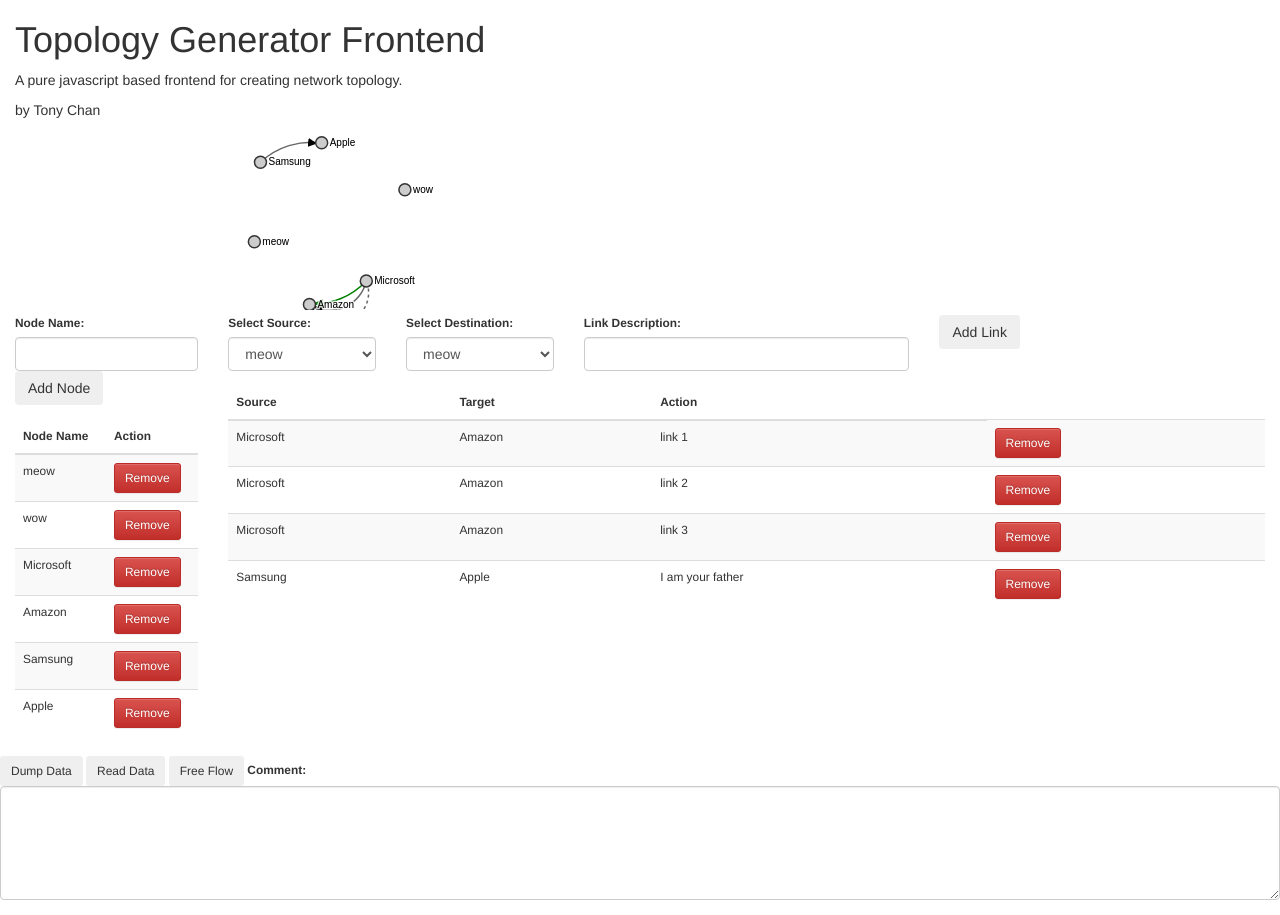
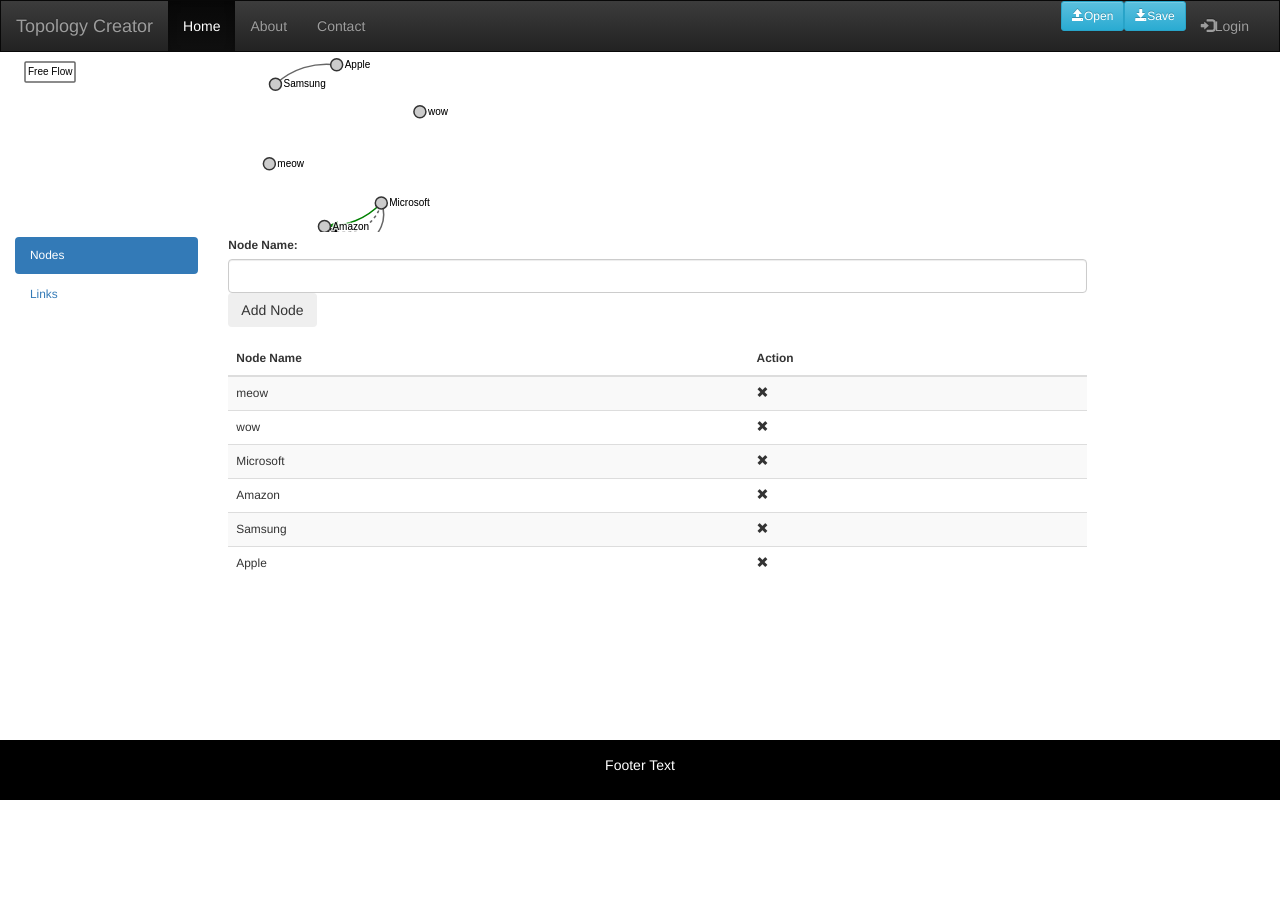
Before and after one commit to bakenekonote/D3TopologyCreator, a plain HTML site: page index.html in a window 1280 px wide. After the commit the page ends 800 px from the top, so only its background shows below. Drawn offline with nearby package versions, Linux system fonts and the light colour scheme.

Commit message:
link deletion bugfix and UI cleanup

```diff
--- a/creator.css
+++ b/creator.css
@@ -4,15 +4,15 @@ path.link {
   stroke-width: 1.5px;
 }
 
-marker#licensing {
+marker#new {
   fill: green;
 }
 
-path.link.licensing {
+path.link.new {
   stroke: green;
 }
 
-path.link.resolved {
+path.link.down {
   stroke-dasharray: 0, 2 1;
 }
 
@@ -32,3 +32,18 @@ text.shadow {
   stroke-width: 3px;
   stroke-opacity: .8;
 }
+
+rect {
+  fill: white;
+  stroke: #666;
+  stroke-width: 1.5px;
+}
+
+.footer {
+  position: absolute;
+  bottom: 0;
+  width: 100%;
+  /* Set the fixed height of the footer here */
+  height: 60px;
+  background-color: black;
+}
--- a/creator.js
+++ b/creator.js
@@ -24,12 +24,12 @@ var links = [{
   source: find_node('Microsoft'),
   target: find_node('Amazon'),
   desc: "link 1",
-  type: "licensing"
+  type: "new"
 }, {
   source: find_node('Microsoft'),
   target: find_node('Amazon'),
   desc: "link 2",
-  type: "suit"
+  type: "down"
 }, {
   source: find_node('Samsung'),
   target: find_node('Apple'),
@@ -39,7 +39,7 @@ var links = [{
   source: find_node('Microsoft'),
   target: find_node('Amazon'),
   desc: "link 3",
-  type: "resolved"
+  type: "overload"
 }];
 
 update_data();
@@ -59,13 +59,13 @@ var svg = d3.select("#drawhere").append("svg:svg")
   .attr("width", w)
   .attr("height", h);
 
-var linkgroup = svg.append("svg:g")
-var nodegroup = svg.append("svg:g")
+var linkgroup = svg.append("svg:g");
+var nodegroup = svg.append("svg:g");
 
 
 // Per-type markers, as they don't inherit styles.
 svg.append("svg:defs").selectAll("marker")
-  .data(["suit", "licensing", "resolved"])
+  .data(["new", "down", "overload"])
   .enter().append("svg:marker")
   .attr("id", String)
   .attr("viewBox", "0 -5 10 10")
@@ -76,6 +76,23 @@ svg.append("svg:defs").selectAll("marker")
   .attr("orient", "auto")
   .append("svg:path")
   .attr("d", "M0,-5L10,0L0,5");
+
+// add a free flow button
+svg.append("svg:rect")
+  .attr("x", 10)
+  .attr("y", 10)
+  .attr("width", 50)
+  .attr("height", 20)
+  .attr("rx", 1)
+  .attr("ry", 1)
+  .on("click", freeflow);
+
+  // add a free flow button
+svg.append("svg:text")
+  .attr("x", 13)
+  .attr("y", 23)
+  .text("Free Flow")
+  .on("click", freeflow);
 
 var path = linkgroup.selectAll("path");
 var circle = nodegroup.selectAll("circle");
@@ -162,9 +179,10 @@ function removeNode(key){
   update_link_select();
 }
 
-function removeLink(src, tgt){
+function removeLink(src, tgt, linknum){
+  console.log("Remove Link:" + src + " " + tgt + " " + linknum);
   links = links.filter(function(link){
-    return (link.source.name != src && link.target.name != tgt)
+    return !(link.source.name === src && link.target.name === tgt && link.linknum === parseInt(linknum));
   });
   update_graph();
   update_node_table();
@@ -225,7 +243,7 @@ function update_graph(){
 function update_node_table(){
   $("#tbody_nodes").empty();
   for (var key in nodes) {
-        $("#tbody_nodes").append('<tr><td>' + nodes[key].name + '</td><td><button type="button" class="btn btn-danger btn-sm" onclick=\'removeNode("'+nodes[key].name+'")\'>Remove</button></td></tr>');
+        $("#tbody_nodes").append('<tr><td>' + nodes[key].name + '</td><td><span class="glyphicon glyphicon-remove" onclick=\'removeNode("'+nodes[key].name+'")\'></span></td></tr>');
   };
 }
 
@@ -235,7 +253,7 @@ function update_link_table(){
         $("#tbody_links").append('<tr><td>' + links[key].source.name
         + '</td><td>'+ links[key].target.name
         + '</td><td>'+ links[key].desc
-        + '</td><td><button type="button" class="btn btn-danger btn-sm" onclick=\'removeLink("'+links[key].source.name+'","'+links[key].target.name+'")\'>Remove</button></td></tr>');
+        + '</td><td><span class="glyphicon glyphicon-remove"onclick=\'removeLink("'+links[key].source.name+'","'+links[key].target.name+'",'+links[key].linknum+')\'></span></td></tr>');
   };
 }
 
@@ -298,10 +316,8 @@ function dragend(d, i) {
 }
 
 function writedata(){
-  force.stop();
-  var jsondump = JSON.stringify({nodes: nodes, links: links});
+  var jsondump = JSON.minify({nodes: nodes, links: links});
   $("#data_textarea").val(jsondump);
-  force.resume();
 }
 
 function readdata(){
@@ -336,6 +352,13 @@ function freeflow(){
   for (var j = 0; j < nodes.length; j++) {
     nodes[j].fixed = false;
   };
-  force.resume();
   force.start();
 }
+
+function hideread(){
+  $('#jsonreadbutton').addClass("hidden");
+}
+
+function showread(){
+  $('#jsonreadbutton').removeClass("hidden");
+}
--- a/index.html
+++ b/index.html
@@ -1,89 +1,196 @@
+<?xml version="1.0" encoding="UTF-8"?>
 <!DOCTYPE html>
-<html>
+<html lang-"en">
   <head>
-  <meta charset="utf-8">
-  <meta name="viewport" content="width=device-width, initial-scale=1">
-  <link rel="stylesheet" type="text/css" href="creator.css">
-  <link rel="stylesheet" href="https://maxcdn.bootstrapcdn.com/bootstrap/3.3.7/css/bootstrap.min.css" integrity="sha384-BVYiiSIFeK1dGmJRAkycuHAHRg32OmUcww7on3RYdg4Va+PmSTsz/K68vbdEjh4u" crossorigin="anonymous">
-  <link rel="stylesheet" href="https://maxcdn.bootstrapcdn.com/bootstrap/3.3.7/css/bootstrap-theme.min.css" integrity="sha384-rHyoN1iRsVXV4nD0JutlnGaslCJuC7uwjduW9SVrLvRYooPp2bWYgmgJQIXwl/Sp" crossorigin="anonymous">
+    <meta charset="utf-8"/>
+    <meta name="viewport" content="width=device-width, initial-scale=1"/>
+    <link rel="stylesheet" type="text/css" href="creator.css"/>
+    <link rel="stylesheet" href="https://maxcdn.bootstrapcdn.com/bootstrap/3.3.7/css/bootstrap.min.css" integrity="sha384-BVYiiSIFeK1dGmJRAkycuHAHRg32OmUcww7on3RYdg4Va+PmSTsz/K68vbdEjh4u" crossorigin="anonymous"/>
+    <link rel="stylesheet" href="https://maxcdn.bootstrapcdn.com/bootstrap/3.3.7/css/bootstrap-theme.min.css" integrity="sha384-rHyoN1iRsVXV4nD0JutlnGaslCJuC7uwjduW9SVrLvRYooPp2bWYgmgJQIXwl/Sp" crossorigin="anonymous"/>
     <title>D3Creator</title>
+    <style>
+      /* Remove the navbar's default margin-bottom and rounded borders */
+      .navbar {
+        margin-bottom: 0;
+        border-radius: 0;
+      }
+
+      /* Set height of the grid so .sidenav can be 100% (adjust as needed) */
+      .row.content {height: 450px}
+
+      /* Set gray background color and 100% height */
+      .sidenav {
+        padding-top: 20px;
+        background-color: #f1f1f1;
+        height: 100%;
+      }
+
+      /* Set black background color, white text and some padding */
+      footer {
+        background-color: #555;
+        color: white;
+        padding: 15px;
+      }
+
+      /* On small screens, set height to 'auto' for sidenav and grid */
+      @media screen and (max-width: 767px) {
+        .sidenav {
+          height: auto;
+          padding: 15px;
+        }
+        .row.content {height:auto;}
+      }
+    </style>
   </head>
   <body>
+    <nav class="navbar navbar-inverse">
       <div class="container-fluid">
-    <h1>Topology Generator Frontend</h1>
-    <p>A pure javascript based frontend for creating network topology.</p>
-    <p>by Tony Chan</p>
+        <div class="navbar-header">
+          <button type="button" class="navbar-toggle" data-toggle="collapse" data-target="#myNavbar">
+            <span class="icon-bar"></span>
+            <span class="icon-bar"></span>
+            <span class="icon-bar"></span>
+          </button>
+          <a class="navbar-brand" href="#">Topology Creator</a>
+        </div>
+        <div class="collapse navbar-collapse" id="myNavbar">
+          <ul class="nav navbar-nav">
+            <li class="active"><a href="#">Home</a></li>
+
+            <li><a href="#">About</a></li>
+            <li><a href="mailto:tonychan@juniper.net">Contact</a></li>
+          </ul>
+          <ul class="nav navbar-nav navbar-right">
+            <li><button type="button" class="btn btn-info btn-sm" data-toggle="modal" data-target="#jsonmodal" onclick="showread()"><span class="glyphicon glyphicon-open"></span>Open</button></li>
+            <li><button type="button" class="btn btn-info btn-sm" data-toggle="modal" data-target="#jsonmodal" onclick="hideread();writedata()"><span class="glyphicon glyphicon-save"></span>Save</button></li>
+            <li><a href="#"><span class="glyphicon glyphicon-log-in"></span>Login</a></li>
+          </ul>
+        </div>
+      </div>
+    </nav>
+
+    <div class="container-fluid">
       <small>
-    <div class="row" id="drawhere"></div>
+        <div class="row">
+          <div class="col-sm-12" id="drawhere">
+          </div>
+        </div>
         <div class="row">
           <div class="col-sm-2">
+            <ul class="nav nav-pills nav-stacked">
+              <li class="active"><a data-toggle="pill" href="#nodespane">Nodes</a></li>
+              <li><a data-toggle="pill" href="#linkspane">Links</a></li>
+            </ul>
+
+          </div>
+          <div class="col-sm-10 tab-content">
+            <div id = 'nodespane' class="tab-pane fade in active">
+              <div class="row">
+                <div class="col-sm-10">
                   <div class="form-group">
                     <label for="node_text">Node Name:</label>
-         <input type="text" class="form-control" id="node_text">
+                    <input type="text" class="form-control" id="node_text"/>
                     <button type="button" class="btn" onclick="addNode()">Add Node</button>
                   </div>
-       <table class="table table-striped">
+                </div>
+                <div class="col-sm-10">
+                  <table class="table table-striped table-sm">
                     <thead>
                       <tr>
                         <th>Node Name</th>
                         <th>Action</th>
                       </tr>
                     </thead>
-         <tbody id="tbody_nodes"></tbody>
+                    <tbody id="tbody_nodes">
+                    </tbody>
                   </table>
                 </div>
-      <div class="col-sm-10">
+              </div>
+            </div>
+            <div id = 'linkspane' class="tab-pane fade">
               <div class="row">
                 <div class="col-sm-2">
                   <div class="form-group">
                     <label for="link_src">Select Source:</label>
-              <select class="form-control" id="link_src"></select>
+                    <select class="form-control" id="link_src">
+                    </select>
                   </div>
                 </div>
                 <div class="col-sm-2">
                   <div class="form-group">
                     <label for="link_tgt">Select Destination:</label>
-              <select class="form-control" id="link_tgt"></select>
+                    <select class="form-control" id="link_tgt">
+                    </select>
                   </div>
                 </div>
                 <div class="col-sm-4">
                   <div class="form-group">
                     <label for="link_desc">Link Description:</label>
-              <input type="text" class="form-control" id="link_desc">
+                    <input type="text" class="form-control" id="link_desc"/>
                   </div>
                 </div>
                 <div class="col-sm-1">
                   <button type="button" class="btn" onclick="addLink()">Add Link</button>
                 </div>
               </div>
-        <table class="table table-striped">
+              <div class="row">
+                <div class="col-sm-10">
+                  <table class="table table-striped table-sm">
                     <thead>
                       <tr>
                         <th>Source</th>
                         <th>Target</th>
-              <th>Action</th>
+                        <th>Description</th>
+                        <th>Remove</th>
                       </tr>
                     </thead>
-          <tbody id="tbody_links"></tbody>
+                    <tbody id="tbody_links">
+                    </tbody>
                   </table>
                 </div>
               </div>
-    <div class=row>
-      <div class="form-group">
-        <button class="btn btn-sm" onclick="writedata()">Dump Data</button>
-        <button class="btn btn-sm" onclick="readdata()">Read Data</button>
-        <button class="btn btn-sm" onclick="freeflow()">Free Flow</button>
-        <label for="json_dump">Comment:</label>
-        <textarea class="form-control" rows="5" id="data_textarea"></textarea>
+            </div>
           </div>
         </div>
       </small>
     </div>
+    <footer class="footer text-center">
+      <p>Footer Text</p>
+    </footer>
 
-  <script src="https://d3js.org/d3.v3.min.js" charset="utf-8"></script>
-  <script src="https://d3js.org/d3-random.v1.min.js"></script>
-  <script src="https://code.jquery.com/jquery-2.2.4.min.js"></script>
-  <script src="creator.js"></script>
-  <script src="https://maxcdn.bootstrapcdn.com/bootstrap/3.3.7/js/bootstrap.min.js" integrity="sha384-Tc5IQib027qvyjSMfHjOMaLkfuWVxZxUPnCJA7l2mCWNIpG9mGCD8wGNIcPD7Txa" crossorigin="anonymous"></script>
+    <!-- Modal -->
+<div id="jsonmodal" class="modal fade" role="dialog">
+  <div class="modal-dialog">
+
+    <!-- Modal content-->
+    <div class="modal-content">
+      <div class="modal-header">
+        <button type="button" class="close" data-dismiss="modal">&times;</button>
+        <h4 class="modal-title">Modal Header</h4>
+      </div>
+      <div class="modal-body">
+        <label for="json_dump">JSON Data:</label>
+        <textarea class="form-control" rows="20" id="data_textarea">
+        </textarea>
+      </div>
+      <div class="modal-footer">
+        <button type="button" class="btn btn-default" data-dismiss="modal" id="jsonreadbutton" onclick="readdata()">Load</button>
+        <button type="button" class="btn btn-default" data-dismiss="modal">Close</button>
+      </div>
+    </div>
+
+  </div>
+</div>
+
+    <script src="https://d3js.org/d3.v3.min.js" charset="utf-8">
+    </script>
+    <script src="https://d3js.org/d3-random.v1.min.js">
+    </script>
+    <script src="https://code.jquery.com/jquery-2.2.4.min.js">
+    </script>
+    <script src="creator.js">
+    </script>
+    <script src="https://maxcdn.bootstrapcdn.com/bootstrap/3.3.7/js/bootstrap.min.js" integrity="sha384-Tc5IQib027qvyjSMfHjOMaLkfuWVxZxUPnCJA7l2mCWNIpG9mGCD8wGNIcPD7Txa" crossorigin="anonymous">
+    </script>
   </body>
 </html>
```
Lines whose indentation alone changed are shown as unchanged.
